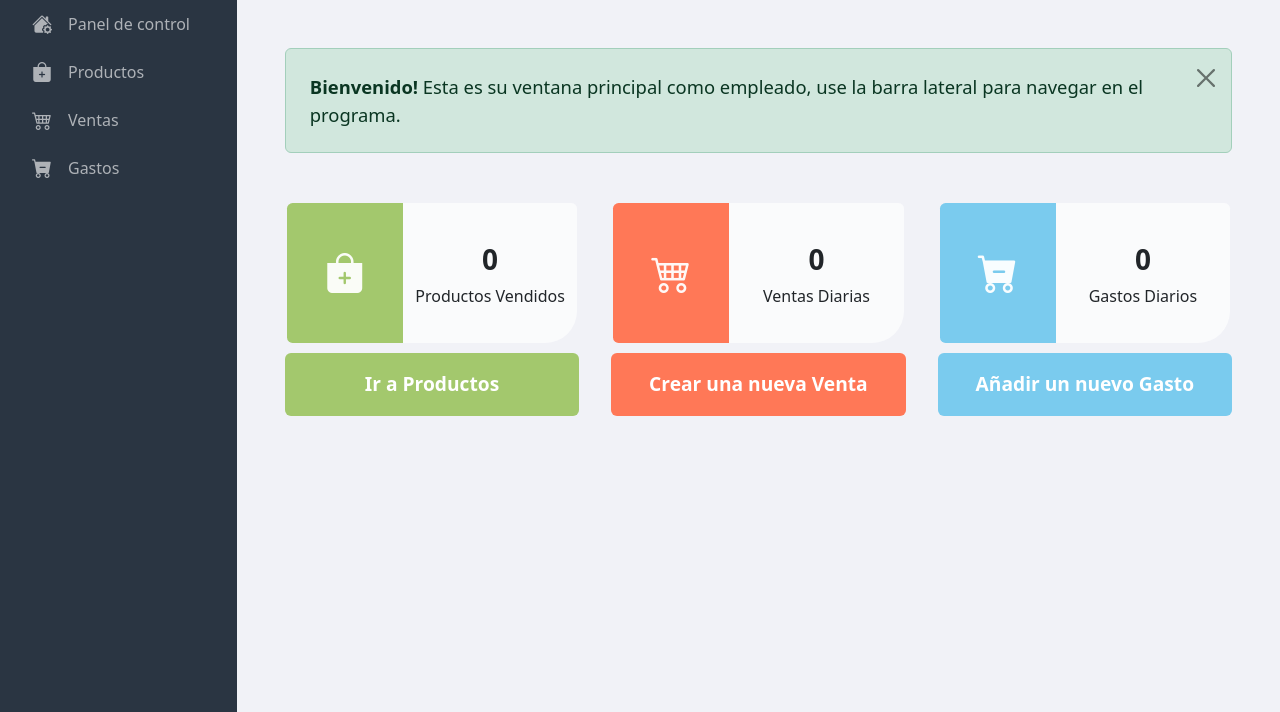
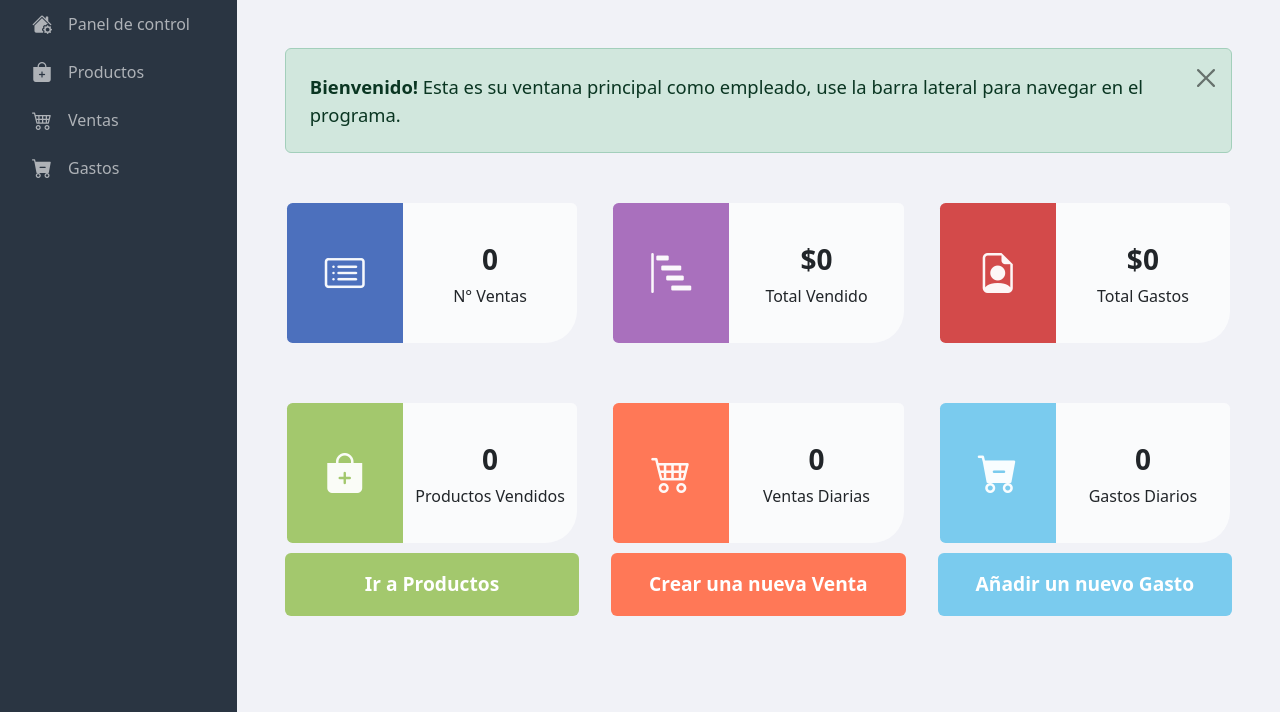
Before and after one commit to JohanJurado/pagina-control-financiero, a PHP site: page /empleado/view/panelControl.php in a window 1280 px wide. Shown: the part 88-800 px from the top of the page. Run offline with PHP 8.4, Linux system fonts and the light colour scheme; data comes from the database, SQL or seed files in the repository.

Commit message:
Panel Control empleado modificado para información de reportes

```diff
--- a/empleado/view/panelControl.php
+++ b/empleado/view/panelControl.php
@@ -31,7 +31,36 @@
             <strong>Bienvenido!</strong> Esta es su ventana principal como empleado, use la barra lateral para navegar en el programa.
             <button type="button" class="btn-close" data-bs-dismiss="alert" aria-label="Close"></button>
         </div>
-            <div class="datos">
+        <div class="datos">
+                <div class="w-100">
+                        <div class="cuadro">
+                            <div class="img" style="background-color: #4c70bd;"><i class="bi bi-card-list fs-1"></i></div>
+                            <div class="texto">
+                                <p class="mb-1 fs-3"><strong><?php print($consulta->consultaUnica("SELECT count(id_ven) as cant FROM venta WHERE fecha_ven LIKE '".$fecha[0]['fecha']."%'")) ?></strong></p>
+                                <p class="m-0">N° Ventas</p>
+                            </div>
+                        </div>
+                    </div>
+                    <div class="w-100">
+                        <div class="cuadro">
+                            <div class="img" style="background-color: #a970bd;"><i class="bi bi-bar-chart-steps fs-1"></i></div>
+                            <div class="texto">
+                                <p class="mb-1 fs-3"><strong><?php print "$".number_format($consulta->consultaUnica("SELECT SUM(valortotal_ven) as cant FROM venta WHERE DATE(fecha_ven) = CURRENT_DATE();")) ?></strong></p>
+                                <p class="m-0">Total Vendido</p>
+                            </div>
+                        </div>
+                    </div>
+                    <div class="w-100">
+                        <div class="cuadro">
+                            <div class="img" style="background-color: #d34a4a;"><i class="bi bi-file-earmark-person fs-1"></i></div>
+                            <div class="texto">
+                                <p class="mb-1 fs-3"><strong><?php print "$".(number_format($consulta->consultaUnica('SELECT SUM(`total_gasto`) as cant FROM gasto WHERE DATE(`fecha_gasto`) = CURRENT_DATE();')+0)) ?></strong></p>
+                                <p class="m-0">Total Gastos</p>
+                            </div>
+                        </div>
+                    </div>
+                </div>
+            <div class="datos pt-2">
                 <div class="w-100">
                     <div class="cuadro">
                         <div class="img verde"><i class="bi bi-bag-plus-fill fs-1"></i></div>
```
